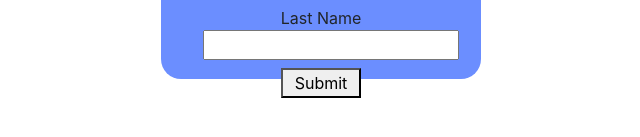
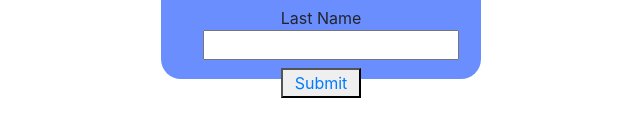
Before and after one commit to rigrergl/Financial-Atlas, a React (Create React App) app: page / in a window 1280 px wide. Shown: the part 273-410 px from the top of the page, without its empty margins (319-959 px from the left). Built offline with nearby package versions, Linux system fonts and the light colour scheme.

Commit message:
Working on the Login page button to connect to MonthlyView

```diff
--- a/src/components/Login.js
+++ b/src/components/Login.js
@@ -17,7 +17,10 @@ const Login = () => {
               <input className="input" type="text" />
             </label>
             <br />
-            <button className="button" >Submit</button>
+            <button className="button">
+              {" "}
+              <a href="./components/MonthlyView/MonthyView">Submit</a>
+            </button>
           </fieldset>
         </form>
       </div>
```
